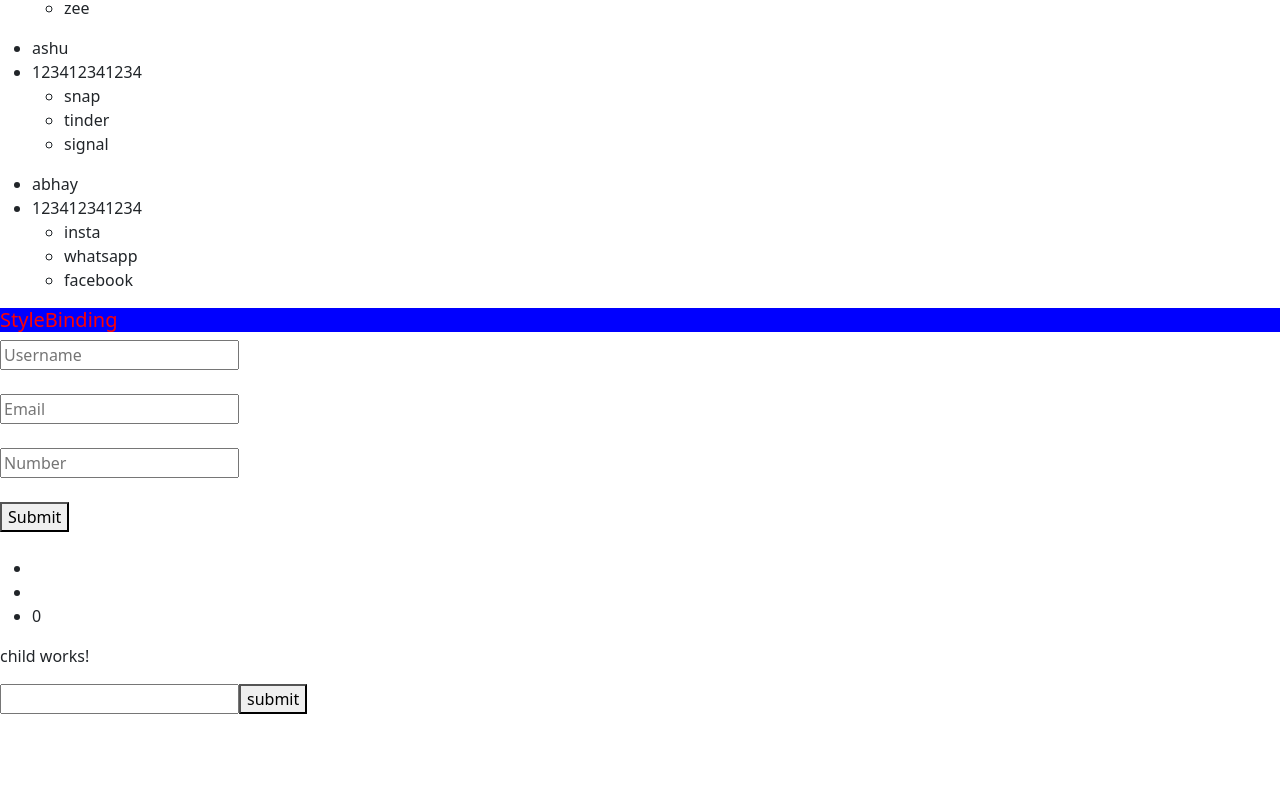
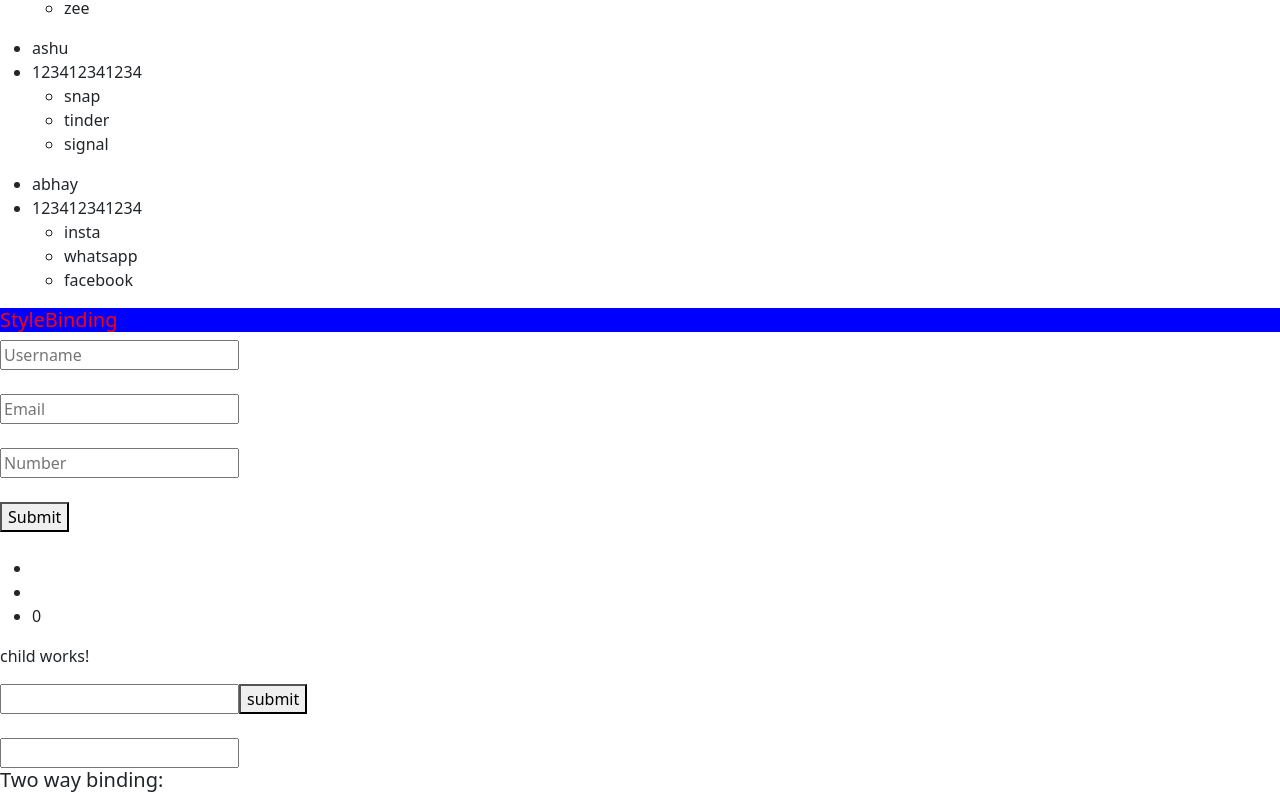
Before and after one commit to AbhinavNmdo/Angular, an Angular app: page / in a window 1280 px wide. Shown: the part 495-1295 px from the top of the page. Before the commit the page ends 1209 px from the top, so only its background shows below. Built offline with nearby package versions, Linux system fonts and the light colour scheme.

Commit message:
Two way Binding

```diff
--- a/src/app/MyComponents/user-auth/login/login.component.html
+++ b/src/app/MyComponents/user-auth/login/login.component.html
@@ -77,3 +77,9 @@
 
 <!-- Passing data to Parent component means using eventemitter -->
 <app-child (updateDataEvent)="updateData($event)"></app-child>
+<br>
+<br>
+
+<!-- Two Way Binding -->
+<input type="text" [(ngModel)]="name">
+<h5>Two way binding: {{name}}</h5>
--- a/src/app/MyComponents/user-auth/login/login.component.ts
+++ b/src/app/MyComponents/user-auth/login/login.component.ts
@@ -56,4 +56,7 @@ export class LoginComponent implements OnInit {
     console.log(data);
   }
 
+  // Two Way Binding
+  name:any;
+
 }
```
